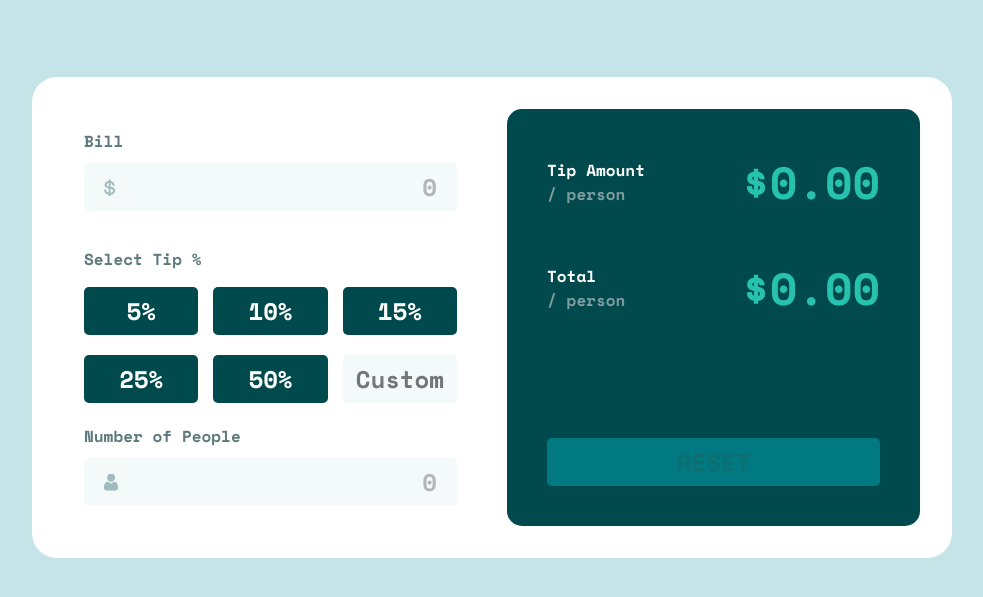
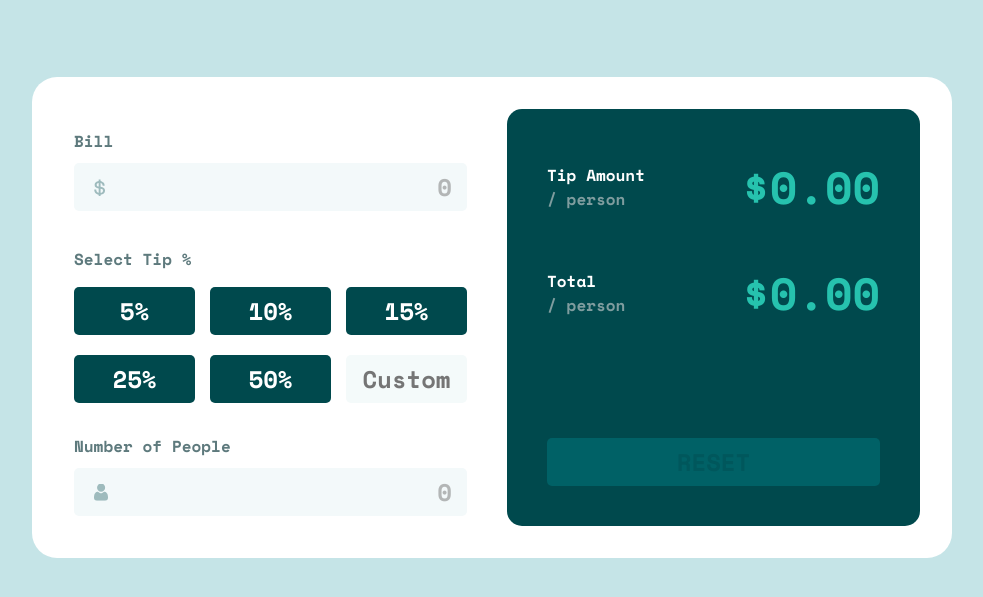
Before and after one commit to Jorge-David-Reyes/Tip-calculator-app, a plain HTML site: page index.html in a window 1280 px wide. Shown: the part 113-710 px from the top of the page, without its empty margins (148-1131 px from the left). Drawn offline with nearby package versions, Linux system fonts and the light colour scheme.

Commit message:
Tip Calculator

```diff
--- a/index.html
+++ b/index.html
@@ -22,7 +22,7 @@
                 </div>
             </div>
             <div class="areaButtons">
-                <p>Select Tip %</p>
+                <p id="selectTip">Select Tip %</p>
                 <div class="boxButtons">
                     <button value="5">5%</button>
                     <button value="10">10%</button>
--- a/style/calculator/buttons.css
+++ b/style/calculator/buttons.css
@@ -1,3 +1,5 @@
+
+
 .boxButtons button, .boxButtons input {
     width: 100%;
     height: 4.8rem;
--- a/style/calculator/inputs.css
+++ b/style/calculator/inputs.css
@@ -2,7 +2,7 @@
     width: 100%;
     height: 4.8rem;
     padding: 1rem;
-    padding-right: 2rem;
+    padding-right: 1.5rem;
 
     border: none;
     border-radius: 0.5rem;
@@ -11,7 +11,7 @@
     font-family: 'Space Mono', monospace;
     text-align: right;
 
-    background-color: var(--very-light-grayish-cyan);
+    background-color: #F3F9FA;
     background-image: '../images/icon-person.svg';
     color: var(--very-dark-cyan);
 }
@@ -30,7 +30,7 @@
 
 
 .inputForm p{
-    margin-top: 0px;
+    margin-top: 1rem;
     margin-bottom: 1rem;
 }
 
--- a/style/containers.css
+++ b/style/containers.css
@@ -23,7 +23,7 @@
     width: 41.3rem;
     border-radius: 2.5rem;
 
-    padding: 2rem;
+    padding: 1rem;
 
     display: flex;
     flex-direction: column;
@@ -43,6 +43,7 @@
     border-radius: 1.5rem;
 
     padding: 4rem;
+    padding-top: 4.5rem;
 
     grid-column: 2 / 2;
 
--- a/style/result/buttons.css
+++ b/style/result/buttons.css
@@ -12,8 +12,8 @@
 
 
 .boxResult button:disabled {
-    background-color: hsl(183, 100%, 25%);
-    color: hsl(183, 80%, 25%);
+    background-color: hsl(183, 100%, 20%);
+    color: hsl(183, 100%, 18%);
 }
 
 .boxResult button{
```
